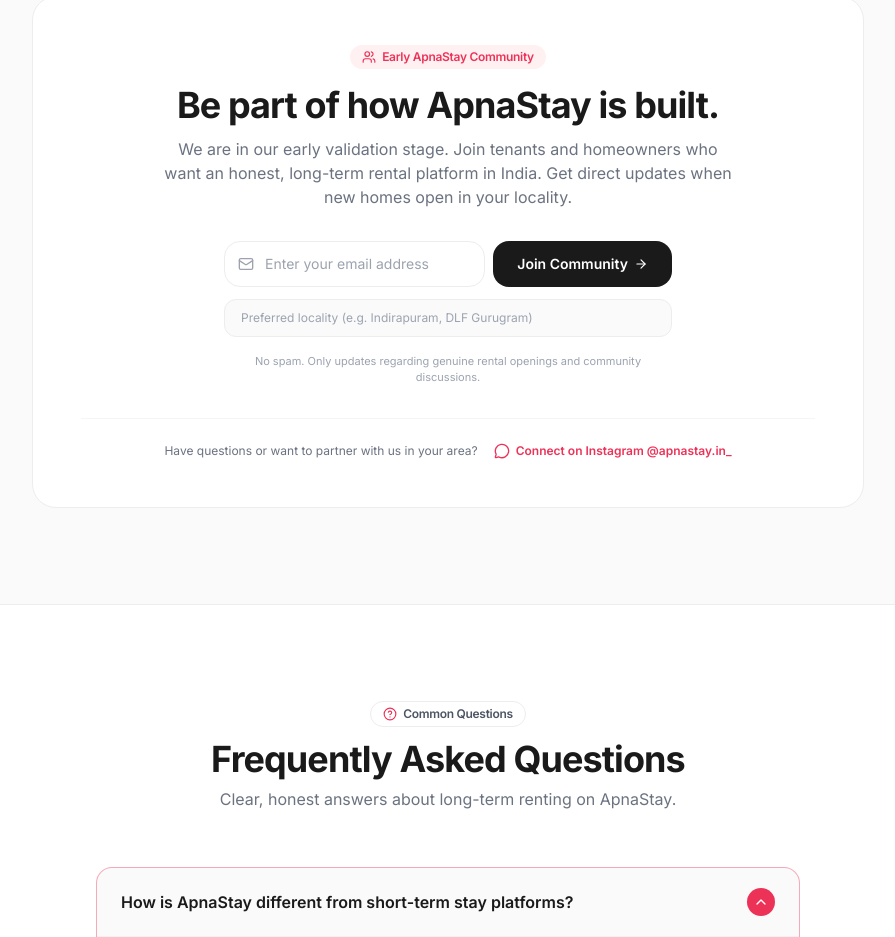
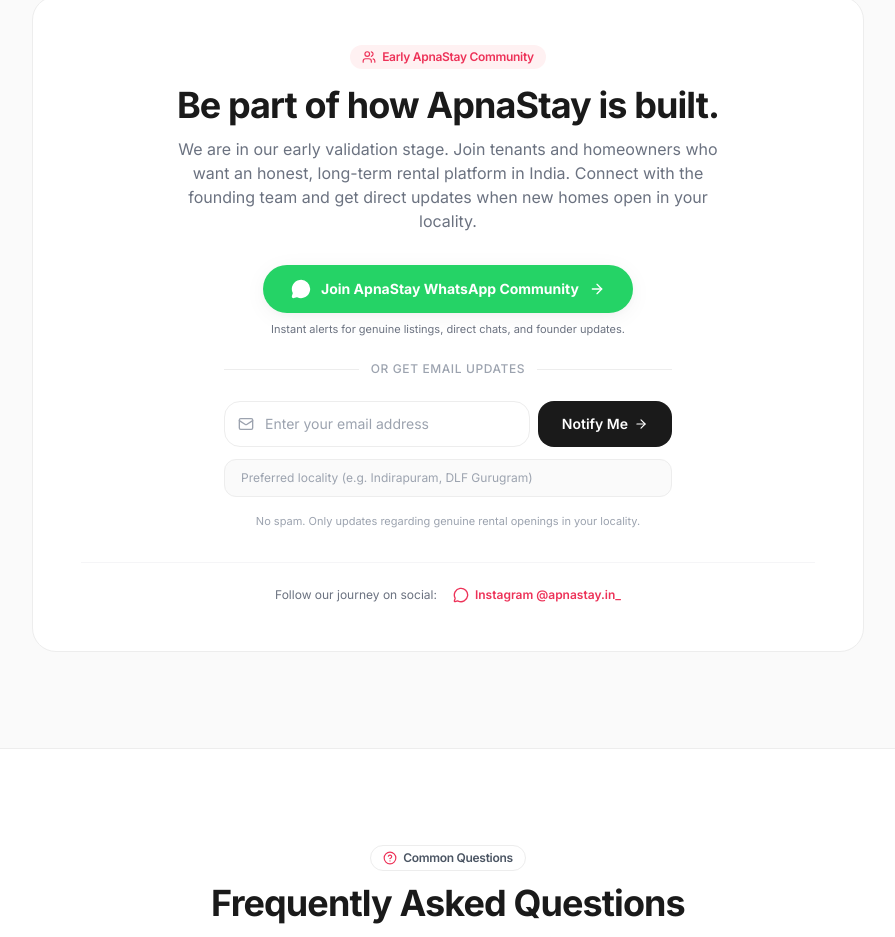
Before and after one commit to amannex/apnastay, a Next.js app: page / in a window 1280 px wide. Shown: the part 6693-7630 px from the top of the page, without its empty margins (192-1087 px from the left). Built offline with nearby package versions, Linux system fonts and the light colour scheme; no server answers.

Commit message:
feat(community): wire official ApnaStay WhatsApp community link to hero CTA and community section

```diff
--- a/src/components/hero/HeroSection.tsx
+++ b/src/components/hero/HeroSection.tsx
@@ -4,6 +4,7 @@ import React from 'react';
 import { ArrowRight } from 'lucide-react';
 import { motion } from 'framer-motion';
 import SearchBar from '../search/SearchBar';
+import { siteConfig } from '../../config/site';
 
 interface HeroSectionProps {
   filters?: any;
@@ -80,8 +81,9 @@ export default function HeroSection({
         {/* 4. Single Primary Hero CTA */}
         <div className="mt-5 sm:mt-7">
           <a
-            href="#community"
-            onClick={handleCommunityClick}
+            href={siteConfig.links.whatsappCommunity}
+            target="_blank"
+            rel="noopener noreferrer"
             className="inline-flex items-center gap-2 px-6 sm:px-7 py-3 sm:py-3.5 rounded-full bg-[#1A1A1A] text-white hover:bg-[#ED3258] text-xs sm:text-sm font-semibold shadow-apple hover:shadow-apple-md transition-all active:scale-[0.98] group"
           >
             <span>Join the ApnaStay Community</span>
--- a/src/components/sections/CommunitySection.tsx
+++ b/src/components/sections/CommunitySection.tsx
@@ -2,11 +2,14 @@
 
 import React, { useState } from 'react';
 import { Users, Mail, CheckCircle2, MessageCircle, ArrowRight } from 'lucide-react';
+import { siteConfig } from '../../config/site';
 
 export default function CommunitySection() {
   const [email, setEmail] = useState('');
   const [localityInterest, setLocalityInterest] = useState('');
   const [submitted, setSubmitted] = useState(false);
+
+  const whatsappUrl = siteConfig.links.whatsappCommunity;
 
   const handleSubmit = (e: React.FormEvent) => {
     e.preventDefault();
@@ -28,11 +31,39 @@ export default function CommunitySection() {
           </h2>
 
           <p className="mt-3 text-sm sm:text-base text-[#6B7280] max-w-xl mx-auto leading-relaxed">
-            We are in our early validation stage. Join tenants and homeowners who want an honest, long-term rental platform in India. Get direct updates when new homes open in your locality.
+            We are in our early validation stage. Join tenants and homeowners who want an honest, long-term rental platform in India. Connect with the founding team and get direct updates when new homes open in your locality.
           </p>
 
+          {/* Primary Action: Official WhatsApp Community */}
+          <div className="mt-8 mb-6 flex flex-col items-center justify-center">
+            <a
+              href={whatsappUrl}
+              target="_blank"
+              rel="noopener noreferrer"
+              className="inline-flex items-center gap-2.5 px-7 py-3.5 rounded-full bg-[#25D366] hover:bg-[#1EBE5D] text-white text-xs sm:text-sm font-bold shadow-apple hover:shadow-apple-md transition-all active:scale-[0.98] group"
+            >
+              <MessageCircle className="w-5 h-5 fill-current" />
+              <span>Join ApnaStay WhatsApp Community</span>
+              <ArrowRight className="w-4 h-4 group-hover:translate-x-0.5 transition-transform" />
+            </a>
+            <span className="text-[11px] text-[#6B7280] mt-2">
+              Instant alerts for genuine listings, direct chats, and founder updates.
+            </span>
+          </div>
+
+          <div className="relative my-6 max-w-md mx-auto">
+            <div className="absolute inset-0 flex items-center" aria-hidden="true">
+              <div className="w-full border-t border-[#EDEDED]" />
+            </div>
+            <div className="relative flex justify-center text-xs uppercase">
+              <span className="bg-white px-3 text-[#9CA3AF] font-medium tracking-wider">
+                or get email updates
+              </span>
+            </div>
+          </div>
+
           {submitted ? (
-            <div className="mt-8 p-6 bg-rose-50/50 border border-rose-100 rounded-2xl max-w-md mx-auto text-center animate-slide-up">
+            <div className="p-6 bg-rose-50/50 border border-rose-100 rounded-2xl max-w-md mx-auto text-center animate-slide-up">
               <CheckCircle2 className="w-8 h-8 text-[#ED3258] mx-auto mb-2" />
               <p className="text-sm font-bold text-[#1A1A1A]">Welcome to the community!</p>
               <p className="text-xs text-[#6B7280] mt-1">
@@ -40,7 +71,7 @@ export default function CommunitySection() {
               </p>
             </div>
           ) : (
-            <form onSubmit={handleSubmit} className="mt-8 max-w-md mx-auto space-y-3">
+            <form onSubmit={handleSubmit} className="max-w-md mx-auto space-y-3">
               <div className="flex flex-col sm:flex-row gap-2">
                 <div className="relative flex-1">
                   <Mail className="w-4 h-4 text-[#9CA3AF] absolute left-3.5 top-1/2 -translate-y-1/2" />
@@ -55,9 +86,9 @@ export default function CommunitySection() {
                 </div>
                 <button
                   type="submit"
-                  className="px-6 py-3 bg-[#1A1A1A] hover:bg-[#ED3258] text-white text-xs sm:text-sm font-semibold rounded-2xl transition-all shadow-xs shrink-0 flex items-center justify-center gap-1.5"
+                  className="px-6 py-3 bg-[#1A1A1A] hover:bg-[#ED3258] text-white text-xs sm:text-sm font-semibold rounded-2xl transition-all shadow-xs shrink-0 flex items-center justify-center gap-1.5 cursor-pointer"
                 >
-                  <span>Join Community</span>
+                  <span>Notify Me</span>
                   <ArrowRight className="w-3.5 h-3.5" />
                 </button>
               </div>
@@ -71,22 +102,22 @@ export default function CommunitySection() {
               />
 
               <p className="text-[11px] text-[#9CA3AF] text-center pt-1">
-                No spam. Only updates regarding genuine rental openings and community discussions.
+                No spam. Only updates regarding genuine rental openings in your locality.
               </p>
             </form>
           )}
 
-          {/* Direct Community Chat Link */}
+          {/* Social connection footer */}
           <div className="mt-8 pt-6 border-t border-[#F5F5F7] flex flex-col sm:flex-row items-center justify-center gap-4 text-xs text-[#6B7280]">
-            <span>Have questions or want to partner with us in your area?</span>
+            <span>Follow our journey on social:</span>
             <a
-              href="https://instagram.com/apnastay.in_"
+              href={siteConfig.links.instagram}
               target="_blank"
               rel="noopener noreferrer"
               className="inline-flex items-center gap-1.5 text-[#ED3258] hover:text-[#C71B42] font-semibold transition-colors"
             >
               <MessageCircle className="w-4 h-4" />
-              <span>Connect on Instagram @apnastay.in_</span>
+              <span>Instagram @apnastay.in_</span>
             </a>
           </div>
         </div>
--- a/src/config/site.ts
+++ b/src/config/site.ts
@@ -79,6 +79,7 @@ export const siteConfig = {
     twitter: 'https://twitter.com/apnastayindia',
     linkedin: 'https://www.linkedin.com/company/apnastayindia',
     instagram: 'https://www.instagram.com/apnastay.in_/',
+    whatsappCommunity: 'https://chat.whatsapp.com/B6D6CJPvtEJKNaFvbXohPz',
   },
 } as const;
 
```
